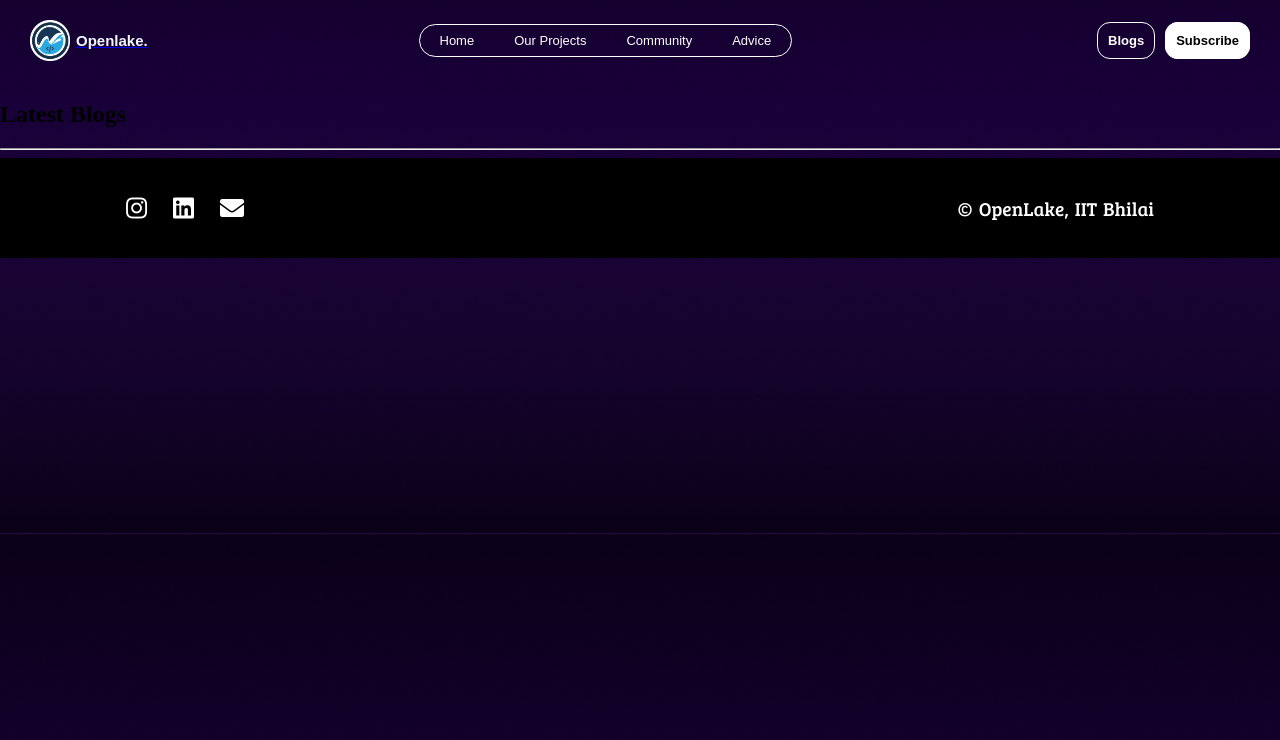
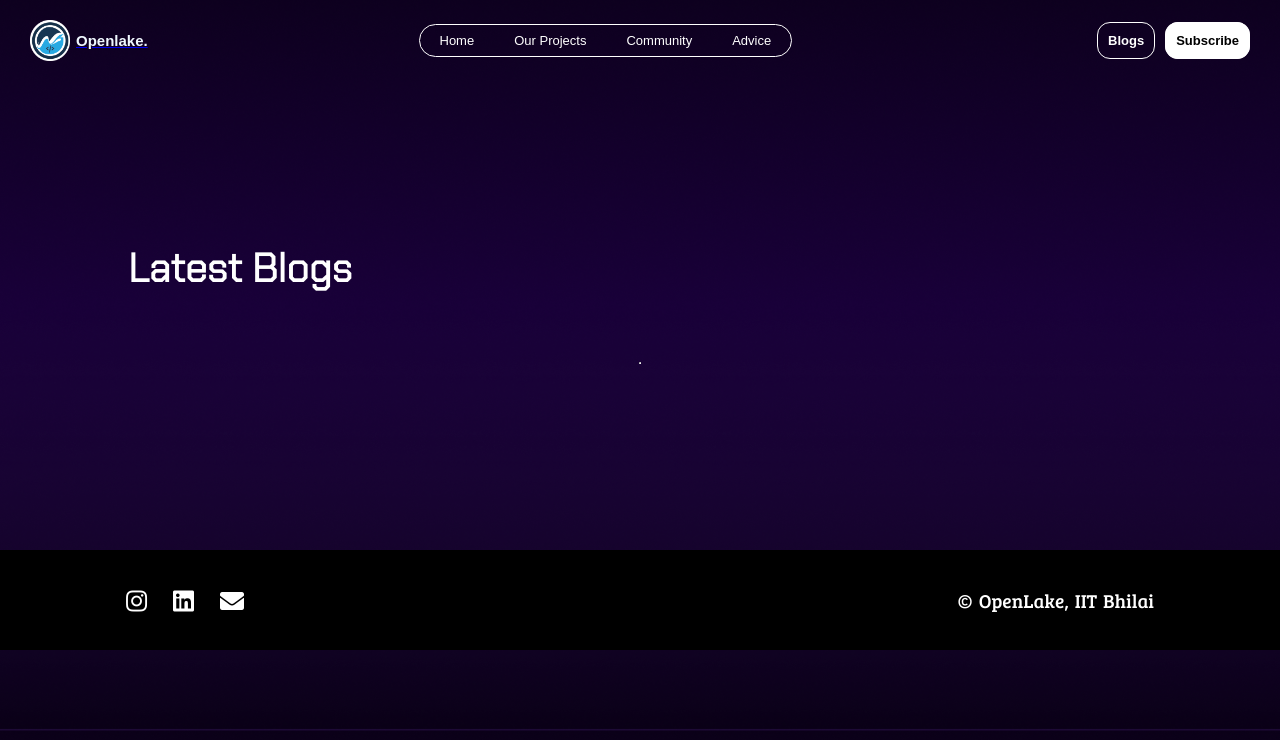
Before and after one commit to MohitThakre13/Pirates-of-Port-5000, a PHP site: page /blogs.php in a window 1280 px wide. Shown: the top 740 px of the page. Run offline with PHP 8.4, Linux system fonts and the light colour scheme; data that the repository does not hold is empty; some libraries are stand-ins or nearby versions; some web fonts are replaced.

Commit message:
repairing style of blogs.php

```diff
--- a/blogs.php
+++ b/blogs.php
@@ -6,7 +6,7 @@
     <title>Blogs</title>
 
 
-    <link rel="stylesheet" href="blogs_style.css">
+    <link rel="stylesheet" href="./blogs_style.css">
 
 </head>
 
--- a/blogs_style.css
+++ b/blogs_style.css
@@ -3,6 +3,16 @@ body {
     margin: 0px;
     padding: 0px;
     background: url('./Images/bg.png') center center/cover;
+}
+
+.latest-blogs{
+    display: flex;
+    flex-direction: column;
+    gap: 10px;
+
+    padding: 128px;
+    margin-bottom: 50px;
+    height: auto;
 }
 
 .Blog-main{
@@ -43,6 +53,34 @@ body {
     font-family: 'Chakra Petch', sans-serif;
 }
 
+.blogs-container {
+
+    padding: 10px;
+    margin: 0px;
+    height: auto;
+
+    font-size: 14px;
+    font-weight: 600;
+
+    display: flex;
+    flex-direction: column;
+    gap: 8px;
+
+}
+
+.blog-heading {
+    color: #79a2fc;
+    font-size: 35px;
+    font-family: 'Chakra Petch', sans-serif;
+}
+
+.heading1 {
+    color: white;
+    font-size: 40px;
+    margin-bottom: 50px;
+    font-family: 'Chakra Petch', sans-serif;
+}
+
 @media only screen and (max-width:769px){
     .Blog-main {
         margin-bottom: 0px;
```
